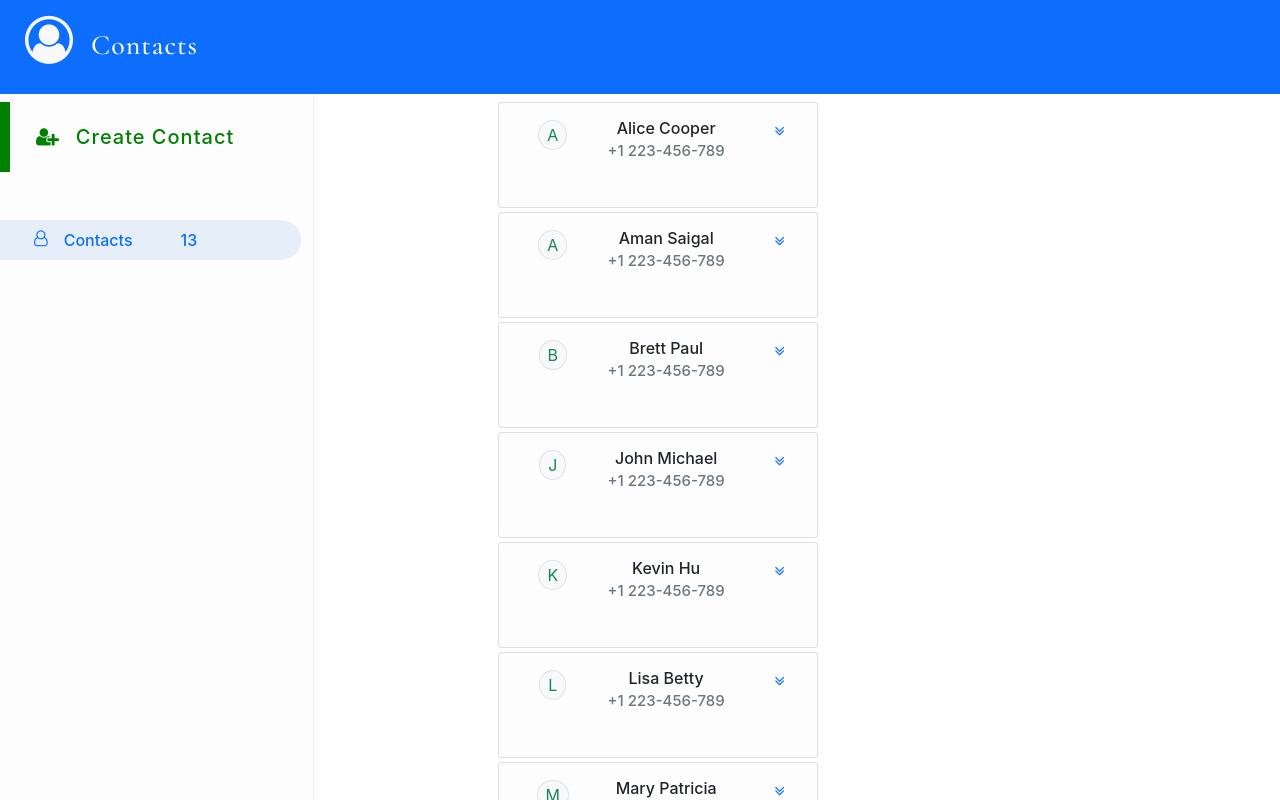
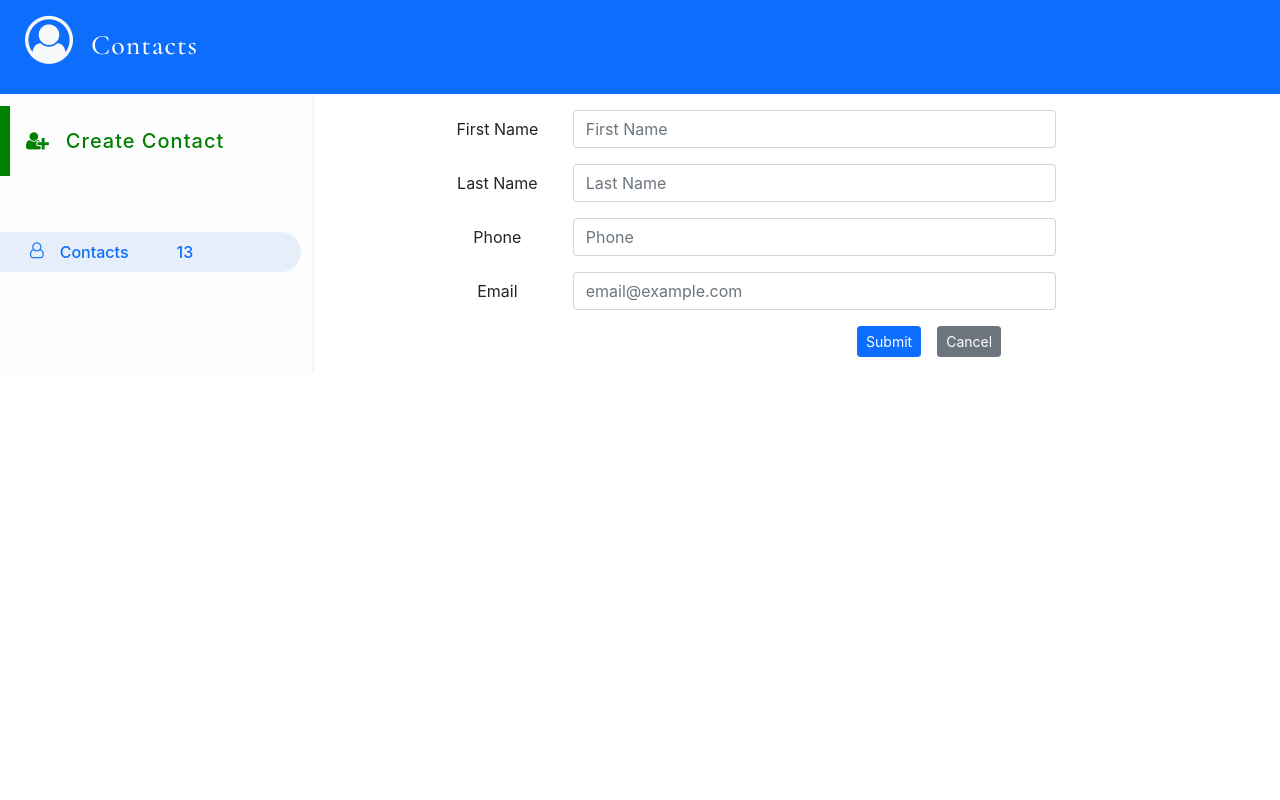
Before and after one commit to Monika-ch/Contacts, a React (Create React App) app: page /edit in a window 1280 px wide. Shown: the top 800 px of the page. Built offline with nearby package versions, Linux system fonts and the light colour scheme.

Commit message:
forms, routing

```diff
--- a/src/App.js
+++ b/src/App.js
@@ -1,3 +1,4 @@
+import { Routes, Route } from 'react-router-dom';
 import Main from "./components/Main";
 import "./App.css";
 
--- a/src/components/CreatePage.js
+++ b/src/components/CreatePage.js
@@ -0,0 +1,196 @@
+import { Button, Col, FormGroup, Label } from "reactstrap";
+import { ErrorMessage, Formik, Field, Form } from "formik";
+import { validateCreateContact } from "../utils/ValidateCreateContact";
+
+const CreatePage = (props) => {
+  const handleSubmit = (values, { resetForm }) => {
+    console.log("form values:", values);
+    console.log("in JSON format:", JSON.stringify(values));
+    resetForm();
+  };
+
+  const { id, firstName, lastName, phone, email } = { ...props.person };
+  const editingContact = props.editingContact;
+  return (
+    <Formik
+      initialValues={{
+        firstName: firstName,
+        lastName: lastName,
+        phoneNum: phone,
+        email: email,
+      }}
+      onSubmit={handleSubmit}
+      validate={validateCreateContact}
+    >
+      <Form className='mt-3'>
+        <FormGroup row>
+          <Label htmlFor='firstName' md='2' aria-labelledby='First Name'>
+            First Name
+          </Label>
+          <Col md='8'>
+            <Field
+              name='firstName'
+              placeholder='First Name'
+              className='form-control'
+            />
+          </Col>
+          <ErrorMessage name='firstName'>
+            {(msg) => <p className='text-danger'>{msg}</p>}
+          </ErrorMessage>
+        </FormGroup>
+
+        <FormGroup row>
+          <Label htmlFor='lastName' md='2' aria-labelledby='Last Name'>
+            Last Name
+          </Label>
+          <Col md='8'>
+            <Field
+              name='lastName'
+              placeholder='Last Name'
+              className='form-control'
+            />
+          </Col>
+        </FormGroup>
+
+        <FormGroup row>
+          <Label htmlFor='phoneNum' md='2' aria-labelledby='Phone'>
+            Phone
+          </Label>
+          <Col md='8'>
+            <Field
+              name='phoneNum'
+              placeholder='Phone'
+              className='form-control'
+            />
+          </Col>
+          <ErrorMessage name='phoneNum'>
+            {(msg) => <p className='text-danger'>{msg}</p>}
+          </ErrorMessage>
+        </FormGroup>
+
+        <FormGroup row>
+          <Label htmlFor='email' md='2' aria-labelledby='Email'>
+            Email
+          </Label>
+          <Col md='8'>
+            <Field
+              name='email'
+              placeholder='email@example.com'
+              className='form-control'
+            />
+          </Col>
+          <ErrorMessage name='email'>
+            {(msg) => <p className='text-danger'>{msg}</p>}
+          </ErrorMessage>
+        </FormGroup>
+        <FormGroup row>
+          <Col md={{ size: 10, offset: 3 }}>
+            <Button
+              type='submit'
+              color='primary'
+              className='ms-0 me-3 btn btn-sm'
+              aria-label='Submit'
+            >
+              Submit
+            </Button>
+            <Button
+              type='submit'
+              color='secondary'
+              className='me-4 btn btn-sm'
+              aria-label='Cancel'
+            >
+              Cancel
+            </Button>
+          </Col>
+        </FormGroup>
+      </Form>
+    </Formik>
+
+    // <Form>
+    //   <FormGroup>
+    //     <Label for='exampleEmail'>Email</Label>
+    //     <Input
+    //       type='email'
+    //       name='email'
+    //       id='exampleEmail'
+    //       placeholder='with a placeholder'
+    //     />
+    //   </FormGroup>
+    //   <FormGroup>
+    //     <Label for='examplePassword'>Password</Label>
+    //     <Input
+    //       type='password'
+    //       name='password'
+    //       id='examplePassword'
+    //       placeholder='password placeholder'
+    //     />
+    //   </FormGroup>
+    //   <FormGroup>
+    //     <Label for='exampleSelect'>Select</Label>
+    //     <Input type='select' name='select' id='exampleSelect'>
+    //       <option>1</option>
+    //       <option>2</option>
+    //       <option>3</option>
+    //       <option>4</option>
+    //       <option>5</option>
+    //     </Input>
+    //   </FormGroup>
+    //   <FormGroup>
+    //     <Label for='exampleSelectMulti'>Select Multiple</Label>
+    //     <Input
+    //       type='select'
+    //       name='selectMulti'
+    //       id='exampleSelectMulti'
+    //       multiple
+    //     >
+    //       <option>1</option>
+    //       <option>2</option>
+    //       <option>3</option>
+    //       <option>4</option>
+    //       <option>5</option>
+    //     </Input>
+    //   </FormGroup>
+    //   <FormGroup>
+    //     <Label for='exampleText'>Text Area</Label>
+    //     <Input type='textarea' name='text' id='exampleText' />
+    //   </FormGroup>
+    //   <FormGroup>
+    //     <Label for='exampleFile'>File</Label>
+    //     <Input type='file' name='file' id='exampleFile' />
+    //     <FormText color='muted'>
+    //       This is some placeholder block-level help text for the above input.
+    //       It's a bit lighter and easily wraps to a new line.
+    //     </FormText>
+    //   </FormGroup>
+    //   <FormGroup tag='fieldset'>
+    //     <legend>Radio Buttons</legend>
+    //     <FormGroup check>
+    //       <Label check>
+    //         <Input type='radio' name='radio1' /> Option one is this and
+    //         that—be sure to include why it's great
+    //       </Label>
+    //     </FormGroup>
+    //     <FormGroup check>
+    //       <Label check>
+    //         <Input type='radio' name='radio1' /> Option two can be something
+    //         else and selecting it will deselect option one
+    //       </Label>
+    //     </FormGroup>
+    //     <FormGroup check disabled>
+    //       <Label check>
+    //         <Input type='radio' name='radio1' disabled /> Option three is
+    //         disabled
+    //       </Label>
+    //     </FormGroup>
+    //   </FormGroup>
+    //   <FormGroup check>
+    //     <Label check>
+    //       <Input type='checkbox' /> Check me out
+    //     </Label>
+    //   </FormGroup>
+    //   <Button>Submit</Button>
+    // </Form>
+  );
+};
+
+export default CreatePage;
--- a/src/components/Main.js
+++ b/src/components/Main.js
@@ -2,21 +2,36 @@ import ContactsList from "../features/contacts/ContactsList";
 import ContactsVertical from "../features/contacts/ContactsVertical";
 import Header from "./Header";
 import { Col, Row } from "reactstrap";
+import { Routes, Route } from "react-router-dom";
+import CreatePage from "./CreatePage";
 
 const Main = () => {
   return (
     <>
       <Header />
       <Row>
-        <Col xs='6' sm='5' md='4' lg='3'className="VerticalCol">
+        <Col xs='6' sm='5' md='4' lg='3' className='VerticalCol'>
           <ContactsVertical />
         </Col>
         <Col xs='6' sm='7' md='8' lg='7'>
+          <Routes>
+            <Route path='/' element={<ContactsList />} />
+            <Route path='create' element={<CreatePage />} />
+            <Route path='edit' element={<CreatePage />} />
+          </Routes>
+        </Col>
+      </Row>
+      {/* <Row>
+        <Col xs='6' sm='5' md='4' lg='3' className='VerticalCol'>
+          <ContactsVertical />
+        </Col>
+        <Col xs='6' sm='7' md='8' lg='7'>
+          <CreatePage />
           <ContactsList />
         </Col>
-      </Row>
+      </Row> */}
     </>
   );
-}
+};
 
 export default Main;
--- a/src/features/contacts/ContactCard.js
+++ b/src/features/contacts/ContactCard.js
@@ -8,6 +8,7 @@ import {
   Collapse,
   Row,
 } from "reactstrap";
+import { Link } from "react-router-dom";
 import DeleteContactModal from "../../components/DeleteContact";
 import { useState } from "react";
 
@@ -48,14 +49,23 @@ const ContactCard = (props) => {
               </Collapse>
             </Col>
             <Col xs='3'>
+              <ul className='list-unstyled d-flex no-wrap'>
+                <li>
                   <a
                     className='text-primary cardBtn p-1 p-xl-2'
                     role='button'
                     onClick={toggle}
                     aria-label='See More'
                   >
-                <i className='fa fa-angle-double-down' aria-hidden='true'></i>
+                    <i
+                      className='fa fa-angle-double-down'
+                      aria-hidden='true'
+                    ></i>
                   </a>
+                </li>
+
+                <li>
+                  <Link to='/edit'>
                     <a
                       className='cardBtn p-1 p-xl-2'
                       role='button'
@@ -66,6 +76,10 @@ const ContactCard = (props) => {
                         <i className='fa fa-pencil' aria-hidden='true'></i>
                       </span>
                     </a>
+                  </Link>
+                </li>
+                <li>
+                  <Link to='/edit'>
                     <a
                       className='cardBtn p-1 p-xl-2'
                       role='button'
@@ -73,9 +87,15 @@ const ContactCard = (props) => {
                       aria-label='Delete Contact'
                     >
                       <span className='hide'>
-                  <i className='fa fa-trash-o hide' aria-hidden='true'></i>
+                        <i
+                          className='fa fa-trash-o hide'
+                          aria-hidden='true'
+                        ></i>
                       </span>
                     </a>
+                  </Link>
+                </li>
+              </ul>
             </Col>
           </Row>
         </CardBody>
--- a/src/features/contacts/ContactsVertical.js
+++ b/src/features/contacts/ContactsVertical.js
@@ -1,35 +1,45 @@
 import { CONTACTS } from "../../app/shared/CONTACTS";
 import { Col } from "reactstrap";
+import { NavLink } from "react-router-dom";
 import "./ContactsVertical.css";
 
 const ContactsVertical = () => {
   const contactsCount = CONTACTS.length;
 
   return (
-    <div className='Vertical pb-5 mt-2'>
+    <div className='Vertical pb-5 mt-1'>
       <Col className='createCol'>
-        <a className='createBtn mb-2 mb-sm-5' aria-hidden='true'>
-          <i className='fa fa-user-plus pe-sm-2 pe-md-3' aria-hidden='true'></i>{" "}
+        <NavLink className='nav-link ms-0 ps-0 me-0' to='/create'>
+          <a className='createBtn mb-2 mb-sm-5 ps-3' aria-hidden='true'>
+            <i
+              className='fa fa-user-plus pe-sm-2 pe-md-3'
+              aria-hidden='true'
+            ></i>{" "}
             <span className='createContact' aria-label='Create Contact'>
               Create Contact
             </span>
           </a>
+        </NavLink>
       </Col>
       <Col className='btnCol'>
+        <NavLink className='nav-link ms-0 p-0 me-0' to='/'>
           <a
             className='text-primary active contactBtn'
             aria-hidden='true'
             role='button'
             aria-pressed='true'
           >
-          <i className='fa fa-user-o pe-2 pe-md-3 ps-md-2' aria-hidden='true'></i>
+            <i
+              className='fa fa-user-o pe-2 pe-md-3 ps-md-1'
+              aria-hidden='true'
+            ></i>
             <span className='pe-4 pe-md-5' aria-label='Contacts'>
               Contacts
             </span>
             <span aria-label={contactsCount}>{contactsCount}</span>
           </a>
+        </NavLink>
       </Col>
-      {/* </Row> */}
     </div>
   );
 };
--- a/src/index.js
+++ b/src/index.js
@@ -1,5 +1,6 @@
 import React from 'react';
 import { createRoot } from 'react-dom/client';
+import { BrowserRouter } from 'react-router-dom';
 import { Provider } from 'react-redux';
 import { store } from './app/store';
 import App from './App';
@@ -13,7 +14,9 @@ const root = createRoot(container);
 root.render(
   <React.StrictMode>
     <Provider store={store}>
-      <App />
+      <BrowserRouter>
+        <App />
+      </BrowserRouter>
     </Provider>
   </React.StrictMode>
 );
--- /dev/null
+++ b/src/utils/ValidateCreateContact.js
@@ -0,0 +1,42 @@
+export const validateCreateContact = (values) => {
+  const errors = {};
+  const { firstName, phoneNum, email } = { ...values };
+
+    if (!firstName) {
+      errors.firstName = "Required";
+    } else if (values.firstName.length < 2) {
+      errors.firstName = "Must be at least 2 characters.";
+    } else if (values.firstName.length > 15) {
+      errors.firstName = "Must be 15 characters or less.";
+    }
+
+    const reg = /^\d+$/;
+    if (!reg.test(phoneNum)) {
+      errors.phoneNum = "The phone number should contain only numbers.";
+    }
+
+    if (!email.includes("@")) {
+      errors.email = "Email should contain a @";
+    }
+
+//  if (!values.firstName) {
+//    errors.firstName = "Required";
+//  } else if (values.firstName.length < 2) {
+//    errors.firstName = "Must be at least 2 characters.";
+//  } else if (values.firstName.length > 15) {
+//    errors.firstName = "Must be 15 characters or less";
+//  }
+
+//   const reg = /^\d+$/;
+//    if (!reg.test(values.phoneNum)) {
+//      errors.phoneNum = "The phone number should contain only numbers.";
+//    }
+
+//   if (!values.email.includes("@")) {
+//     errors.email = "Email should contain a @";
+//   }
+
+  return errors;
+};
+
+// export default validateCreateContact;
```
Lines whose indentation alone changed are shown as unchanged.
